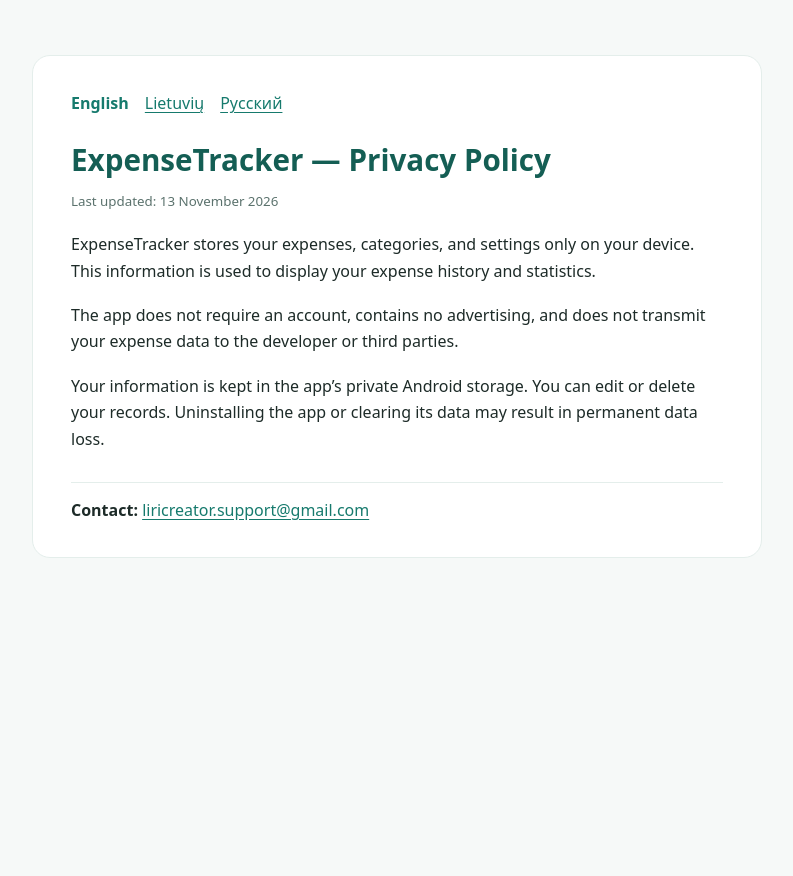
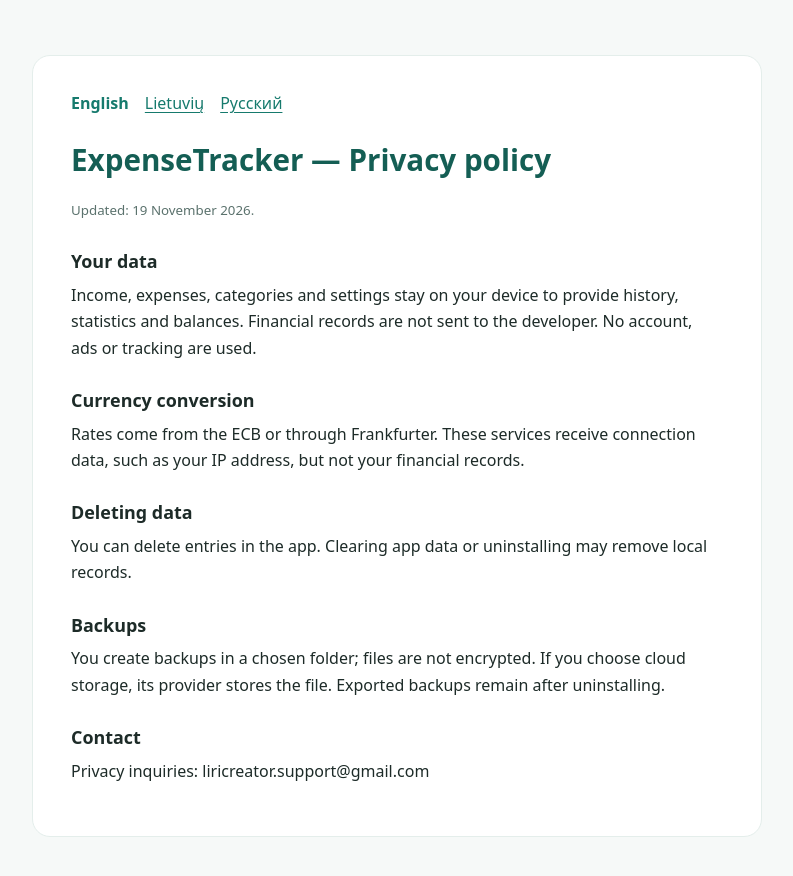
Before and after one commit to liricreatorsupport-oss/expensetracker-privacy, a plain HTML site: page index.html in a window 1280 px wide. Shown: the whole page, without its empty margins (243-1036 px from the left). Before the commit the page ends 800 px from the top, so only its background shows below. Drawn offline with Linux system fonts and the light colour scheme.

Commit message:
Add files via upload
Update privacy policy.

```diff
--- a/index.html
+++ b/index.html
@@ -3,8 +3,8 @@
 <head>
 <meta charset="utf-8">
 <meta name="viewport" content="width=device-width, initial-scale=1">
-<meta name="robots" content="index,follow">
-<title>ExpenseTracker — Privacy Policy</title>
+<meta name="description" content="ExpenseTracker — Privacy policy">
+<title>ExpenseTracker — Privacy policy</title>
 <style>:root{color-scheme:light dark;font-family:system-ui,-apple-system,"Segoe UI",Roboto,Arial,sans-serif}
 *{box-sizing:border-box}body{margin:0;background:#f6f9f8;color:#1d2b28;line-height:1.65}
 main{max-width:730px;margin:55px auto;padding:34px 38px;background:#fff;border:1px solid #e4eeeb;border-radius:18px}
@@ -12,17 +12,16 @@ h1{font-size:1.85rem;line-height:1.2;margin:0 0 9px;color:#145e54}p{margin:18px
 a{color:#167a6d;text-underline-offset:3px}nav a[aria-current=page]{font-weight:700;text-decoration:none}
 small{color:#5b726d}footer{border-top:1px solid #e4eeeb;margin-top:30px;padding-top:14px}
 @media(max-width:650px){main{margin:12px;padding:25px 21px;border-radius:12px}h1{font-size:1.6rem}}
-@media(prefers-color-scheme:dark){body{background:#14211e;color:#e9f4f0}main{background:#1d2c28;border-color:#345148}h1{color:#80d5c4}a{color:#9be4d5}small{color:#bed3cc}footer{border-color:#345148}}</style>
+@media(prefers-color-scheme:dark){body{background:#14211e;color:#e9f4f0}main{background:#1d2c28;border-color:#345148}h1{color:#80d5c4}a{color:#9be4d5}small{color:#bed3cc}footer{border-color:#345148}}
+h2{font-size:1.12rem;margin:25px 0 5px}section p{margin:5px 0 18px}</style>
 </head>
-<body>
-<main>
-<nav aria-label="Language"><a href="index.html" aria-current="page">English</a><a href="privacy-lt.html">Lietuvių</a><a href="privacy-ru.html">Русский</a></nav>
-<h1>ExpenseTracker — Privacy Policy</h1>
-<small>Last updated: 13 November 2026</small>
-<p>ExpenseTracker stores your expenses, categories, and settings only on your device. This information is used to display your expense history and statistics.</p>
-<p>The app does not require an account, contains no advertising, and does not transmit your expense data to the developer or third parties.</p>
-<p>Your information is kept in the app’s private Android storage. You can edit or delete your records. Uninstalling the app or clearing its data may result in permanent data loss.</p>
-<footer><strong>Contact:</strong> <a href="mailto:liricreator.support@gmail.com">liricreator.support@gmail.com</a></footer>
-</main>
-</body>
-</html>
+<body><main>
+<nav aria-label="Language"><a href="index.html" lang="en" aria-current="page">English</a><a href="privacy-lt.html" lang="lt">Lietuvių</a><a href="privacy-ru.html" lang="ru">Русский</a></nav>
+<h1>ExpenseTracker — Privacy policy</h1>
+<p><small>Updated: 19 November 2026.</small></p>
+<section><h2>Your data</h2><p>Income, expenses, categories and settings stay on your device to provide history, statistics and balances. Financial records are not sent to the developer. No account, ads or tracking are used.</p></section>
+<section><h2>Currency conversion</h2><p>Rates come from the ECB or through Frankfurter. These services receive connection data, such as your IP address, but not your financial records.</p></section>
+<section><h2>Deleting data</h2><p>You can delete entries in the app. Clearing app data or uninstalling may remove local records.</p></section>
+<section><h2>Backups</h2><p>You create backups in a chosen folder; files are not encrypted. If you choose cloud storage, its provider stores the file. Exported backups remain after uninstalling.</p></section>
+<section><h2>Contact</h2><p>Privacy inquiries: liricreator.support@gmail.com</p></section>
+</main></body></html>
```
Also changed, not shown: privacy-lt.html (+12 -13 lines), privacy-ru.html (+12 -13 lines).
